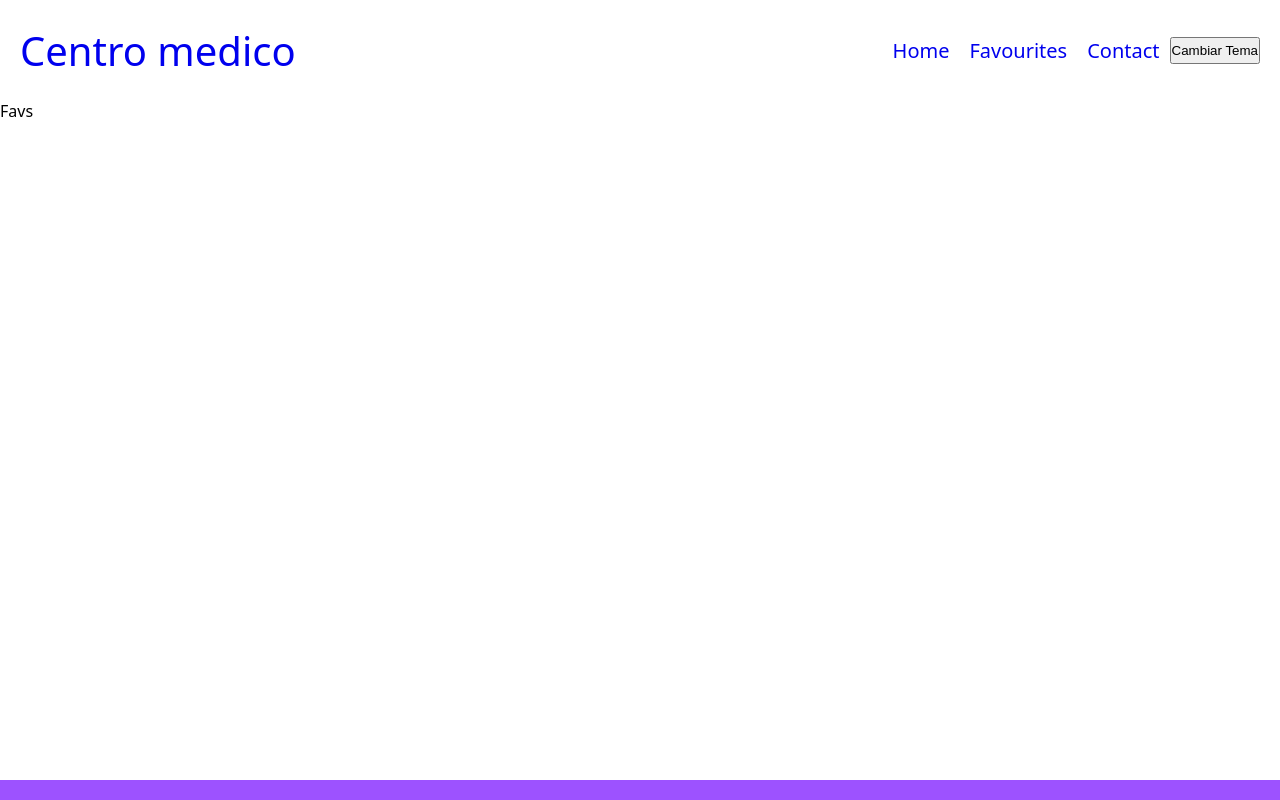
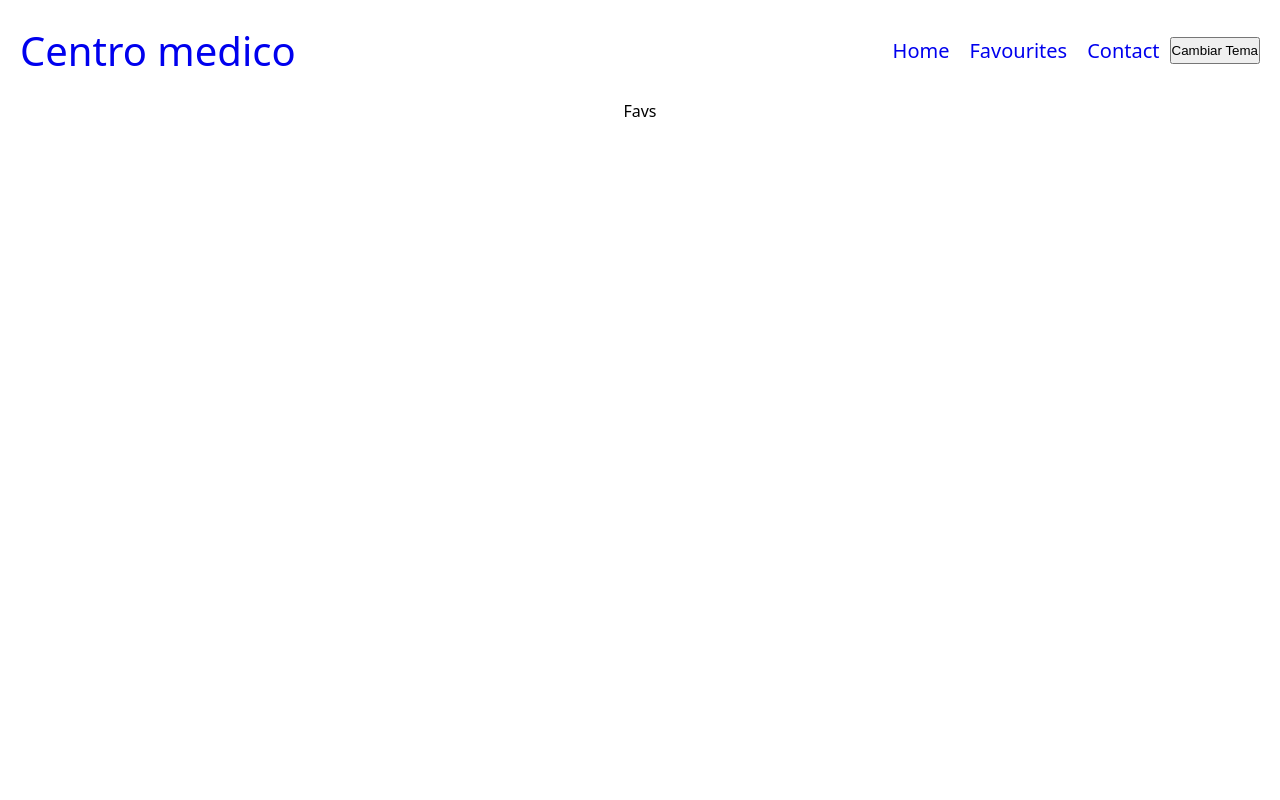
Before and after one commit to federico-cloud/ctd-esp-fe3-final, a React (Vite) app: page /favourites in a window 1280 px wide. Shown: the top 800 px of the page. Built offline with nearby package versions, Linux system fonts and the light colour scheme.

Commit message:
Se modifica el css

```diff
--- /dev/null
+++ b/src/css/Details.css
@@ -0,0 +1,3 @@
+.details{
+  min-height: 700px;
+}
--- a/src/css/Favs.css
+++ b/src/css/Favs.css
@@ -1,3 +1,8 @@
 .favs{
-  min-height: 85vh;
+  height: 700px;
+  display: flex;
+  flex-wrap: wrap;
+  justify-content: center;
+  width: 100%;
+  margin: 0 auto;
 }
```
Also changed, not shown: src/css/DetailsCard.css (added, +16 -0 lines).
